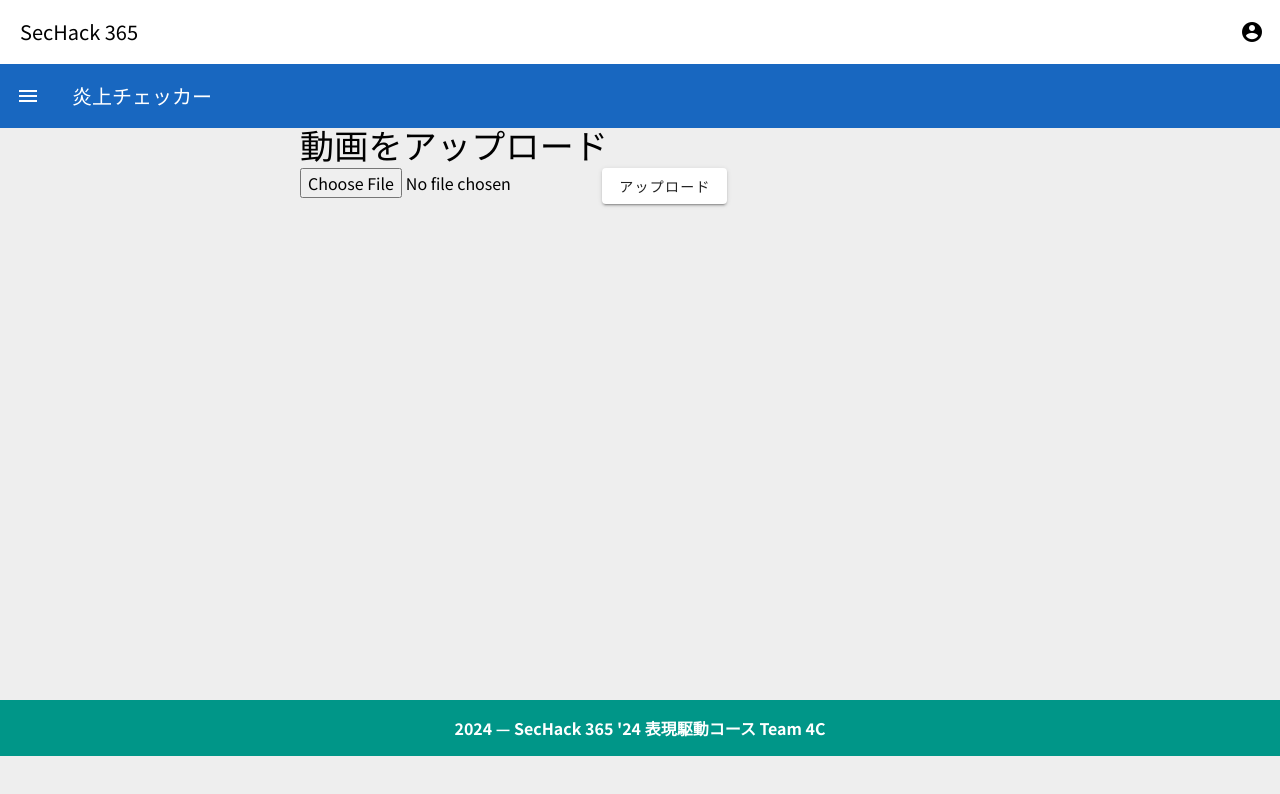
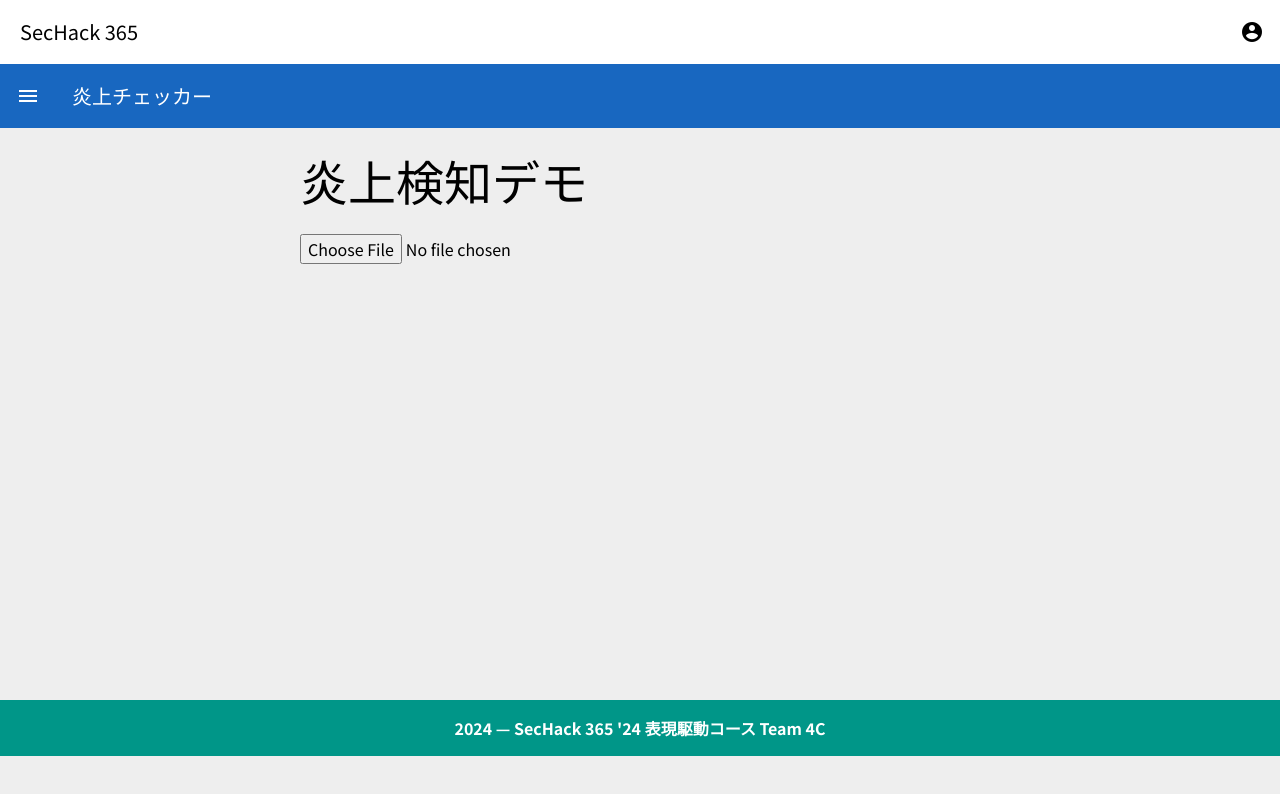
Before and after one commit to uyukigakata/enjop, a Vue app in the folder frontend/: page /upload in a window 1280 px wide. Shown: the top 794 px of the page. Built offline with nearby package versions, Linux system fonts and the light colour scheme.

Commit message:
[add] フロントエンド対応

```diff
--- /dev/null
+++ b/frontend/public/process_video.json
@@ -0,0 +1,3 @@
+{
+    "doc_id": "5f7b3b3b-3b3b-4b3b-8b3b-3b3b3b3b3b3b"
+}
--- a/frontend/src/views/UploadView.vue
+++ b/frontend/src/views/UploadView.vue
@@ -1,52 +1,65 @@
 <script setup lang="ts">
-import { ref } from 'vue'
-import axios from 'axios'
+import { ref } from 'vue';
+import axios from 'axios';
 
-const file = ref<File | null>(null) // ファイルの状態を管理
+type AnalysisResult = {
+  high_risk_frames: string[];
+  openai_risk_assessment: string;
+};
 
-// ファイル選択時に呼び出される関数
-const onFileChange = (e: Event) => {
-    const target = e.target as HTMLInputElement
-    if (target && target.files && target.files.length > 0) {
-        file.value = target.files[0] // ファイルを設定
+const results = ref(null as AnalysisResult | null);
+
+const handleFileUpload = async (e: Event) => {
+  const target = (<HTMLInputElement>e.target)
+  if (!target.files) {
+    return;
   }
+  const file = target.files[0];
+  const formData = new FormData();
+  formData.append('file', file);
+
+  try {
+    const response = await axios.post(`/api/process_video`, formData, {
+      headers: {
+        'Content-Type': 'multipart/form-data'
+      }
+    });
+    if (response.data.error) {
+      alert(response.data.error);
+      return;
     }
 
-// アップロード関数
-const uploadVideo = async () => {
-    if (!file.value) {
-        alert("ファイルが選択されていません")
-        return
+    const docId = response.data.doc_id;
+
+    const analysisResponse = await axios.get(`/api/analyze_images/${docId}`);
+    results.value = analysisResponse.data;
+  } catch (error) {
+    console.error(error);
+    // エラー処理
   }
+};
+</script>
 
-    // FormDataを使用してファイルを送信
-    const formData = new FormData()
-    formData.append("file", file.value)
-
-    try {
-        // axiosでバックエンドのエンドポイントにファイルをPOST
-        const response = await axios.post(`${import.meta.env.VITE_API_BASE_URL}/api/process_video`, formData, {
-            headers: {
-                "Content-Type": "multipart/form-data"
-            }
-        })
-        console.log("アップロード成功:", response.data)
-        alert("動画が正常にアップロードされました。")
-
-    } catch (error) {
-        console.error("アップロードエラー:", error)
-        alert("動画のアップロードに失敗しました。")
-    }
-}
-</script>
 
 <template>
   <div>
-        <h4 class="text-h4">動画をアップロード</h4>
+    <h4 class="text-h3 mt-8">炎上検知デモ</h4>
 
-        <input type="file" @change="onFileChange" />
+    <input type="file" @change="handleFileUpload" class="mt-6" />
+    <div v-if="results">
+      <h4 class="text-h4 mt-8">分析結果</h4>
 
-        <v-btn @click="uploadVideo" variant="elevated">アップロード</v-btn>
+      <h3 class="mt-4">高リスクフレーム:</h3>
+      <div v-for="result in results.high_risk_frames" :key="result">
+        <p>{{ result }}において炎上リスクが高いコンテンツが検出されました。</p>
+      </div>
+      <h3 class="mt-4">
+        総合的な炎上リスク評価
+      </h3>
+      <p>{{ results.openai_risk_assessment }}</p>
+    </div>
+
+
   </div>
 </template>
 
```
Also changed, not shown: frontend/public/analyze_images.json (added, +10 -0 lines). Lines whose indentation alone changed are shown as unchanged.
